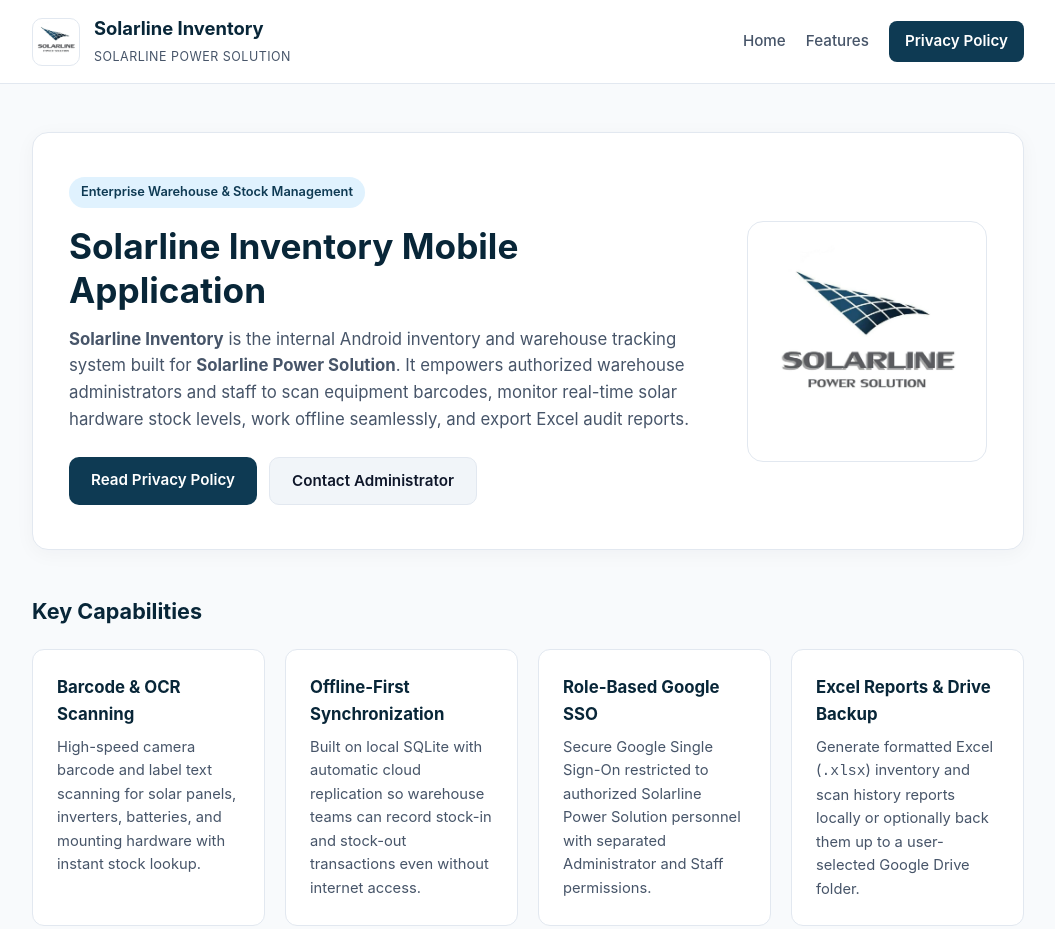
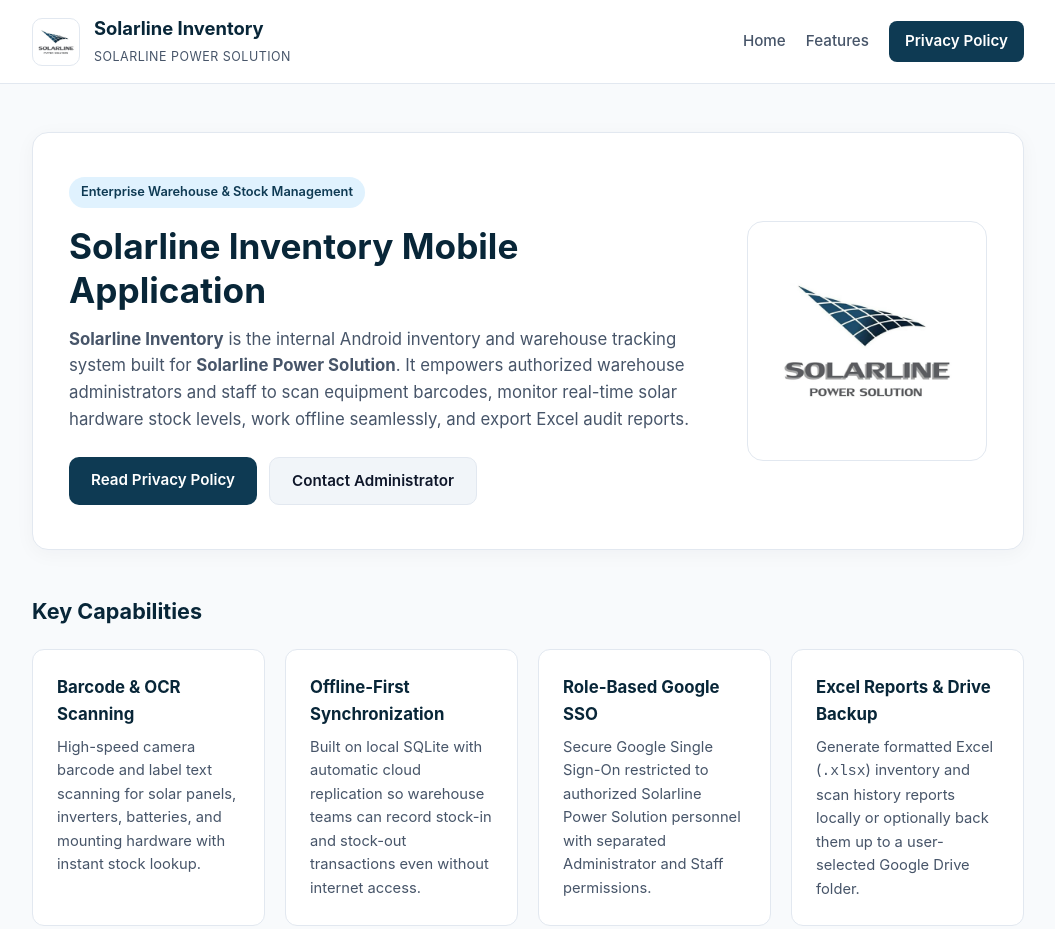
Before and after one commit to ijonathanleopoldo-creator/solarline-inventory-site, a plain HTML site: page index.html in a window 1280 px wide. Shown: the top 929 px of the page, without its empty margins (112-1167 px from the left). Drawn offline with Linux system fonts and the light colour scheme.

Commit message:
Add files via upload

```diff
--- a/index.html
+++ b/index.html
@@ -5,7 +5,7 @@
   <meta name="viewport" content="width=device-width, initial-scale=1.0" />
   <title>Solarline Inventory — Solarline Power Solution</title>
   <meta name="description" content="Solarline Inventory is the official enterprise warehouse, barcode scanning, and inventory management mobile application for Solarline Power Solution." />
-  <link rel="icon" type="image/jpeg" href="./logo.jpg" />
+  <link rel="icon" type="image/png" href="./app-logo.png" />
   <style>
     :root {
       --navy: #0e3a53;
@@ -267,7 +267,7 @@
   <header>
     <div class="nav-container">
       <a href="./index.html" class="brand">
-        <img src="./logo.jpg" alt="Solarline Power Solution Logo" />
+        <img src="./app-logo.png" alt="Solarline Power Solution Logo" />
         <div>
           <span class="brand-title">Solarline Inventory</span>
           <span class="brand-sub">Solarline Power Solution</span>
@@ -297,7 +297,7 @@
         </div>
       </div>
       <div class="hero-logo-box">
-        <img src="./logo.jpg" alt="Solarline Power Solution Official Logo" />
+        <img src="./app-logo.png" alt="Solarline Power Solution Official Logo" />
       </div>
     </section>
 
```
Also changed, not shown: privacy.html (+2 -2 lines), app-logo.png (added).
